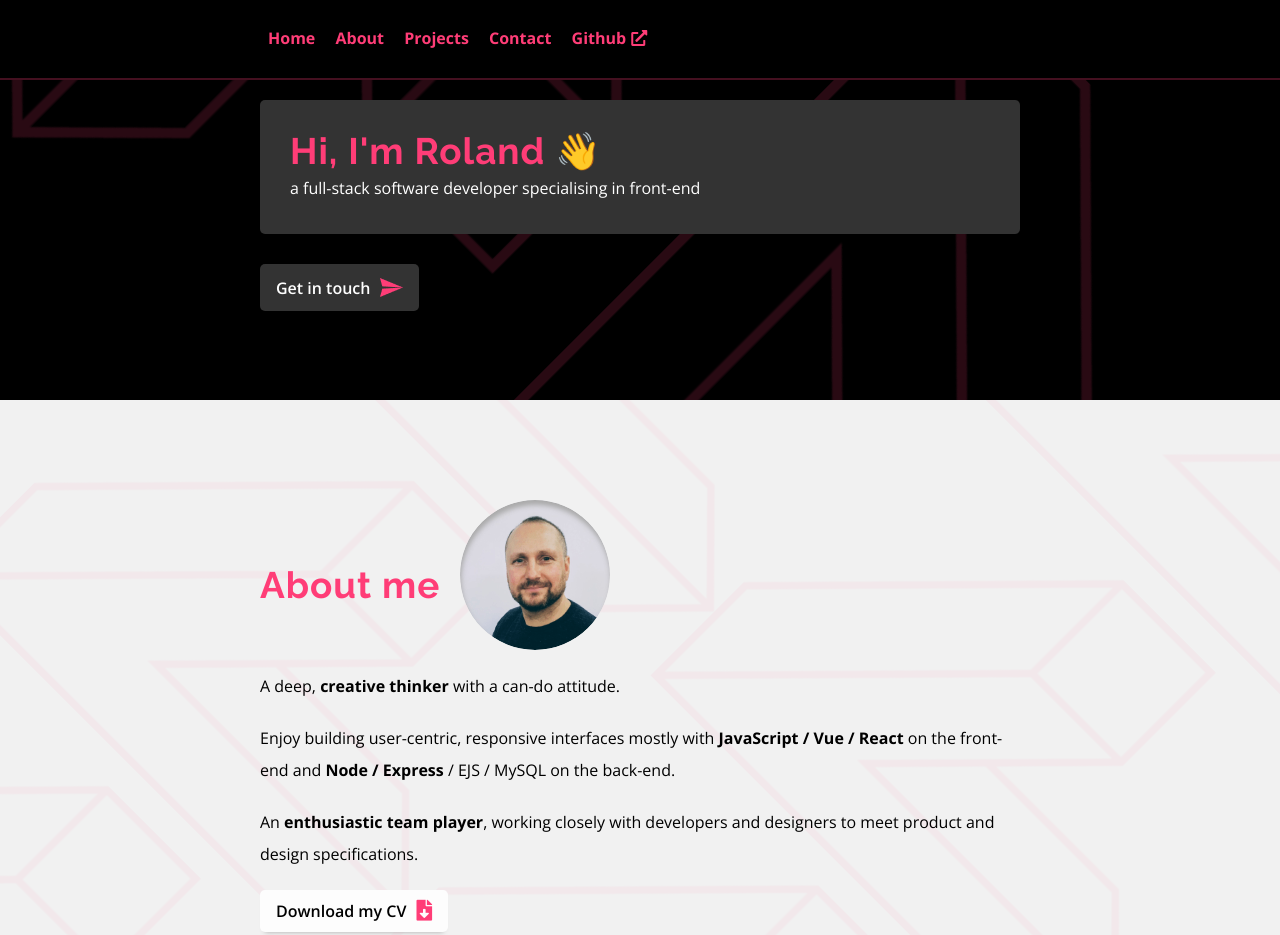
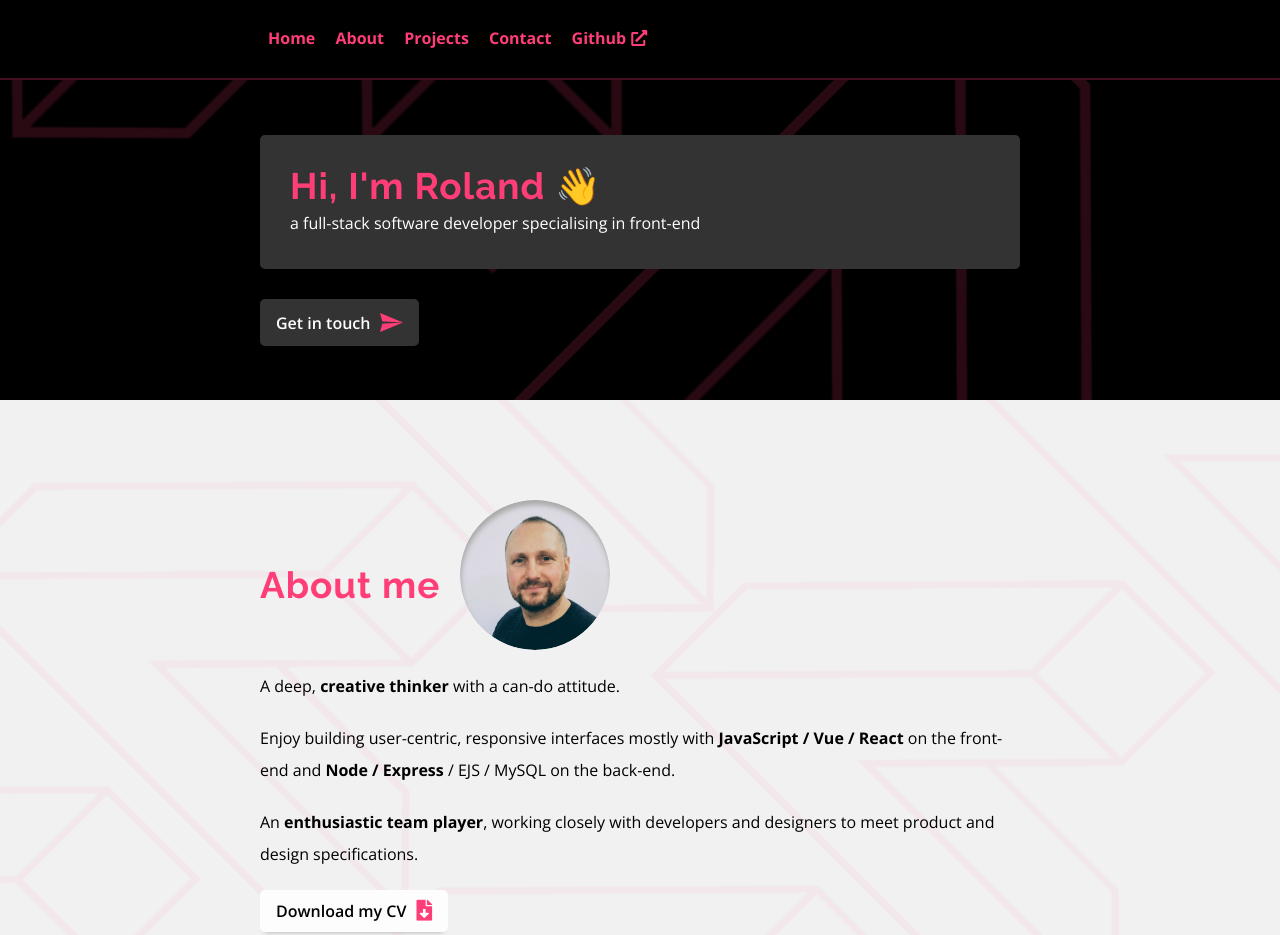
Before and after one commit to rolandjlevy/portfolio-website-hosted-by-netlify, a plain HTML site: page index.html in a window 1280 px wide. Shown: the top 935 px of the page. Drawn offline with nearby package versions, Linux system fonts and the light colour scheme.

Commit message:
Adjusted background section heights

```diff
--- a/index.html
+++ b/index.html
@@ -57,7 +57,7 @@
     <main class="container">
 
       <div class="home-bg">
-        <section class="section-anchor">
+        <section class="section-anchor home">
           <div id="home"></div>
         </section>
         <section class="section">
--- a/styles/main.css
+++ b/styles/main.css
@@ -66,7 +66,9 @@
   transition: all 0.3s ease;
 }
 
-
+.section-anchor.home {
+  height: 95px;
+}
 
 /********************/
 /* footer           */
@@ -308,7 +310,7 @@ h2 {
     padding: 25px;
   }
 
-  .section-anchor {
+  .section-anchor, .section-anchor.home {
     height: 0;
     transition: all 0.3s ease;
   }
```
